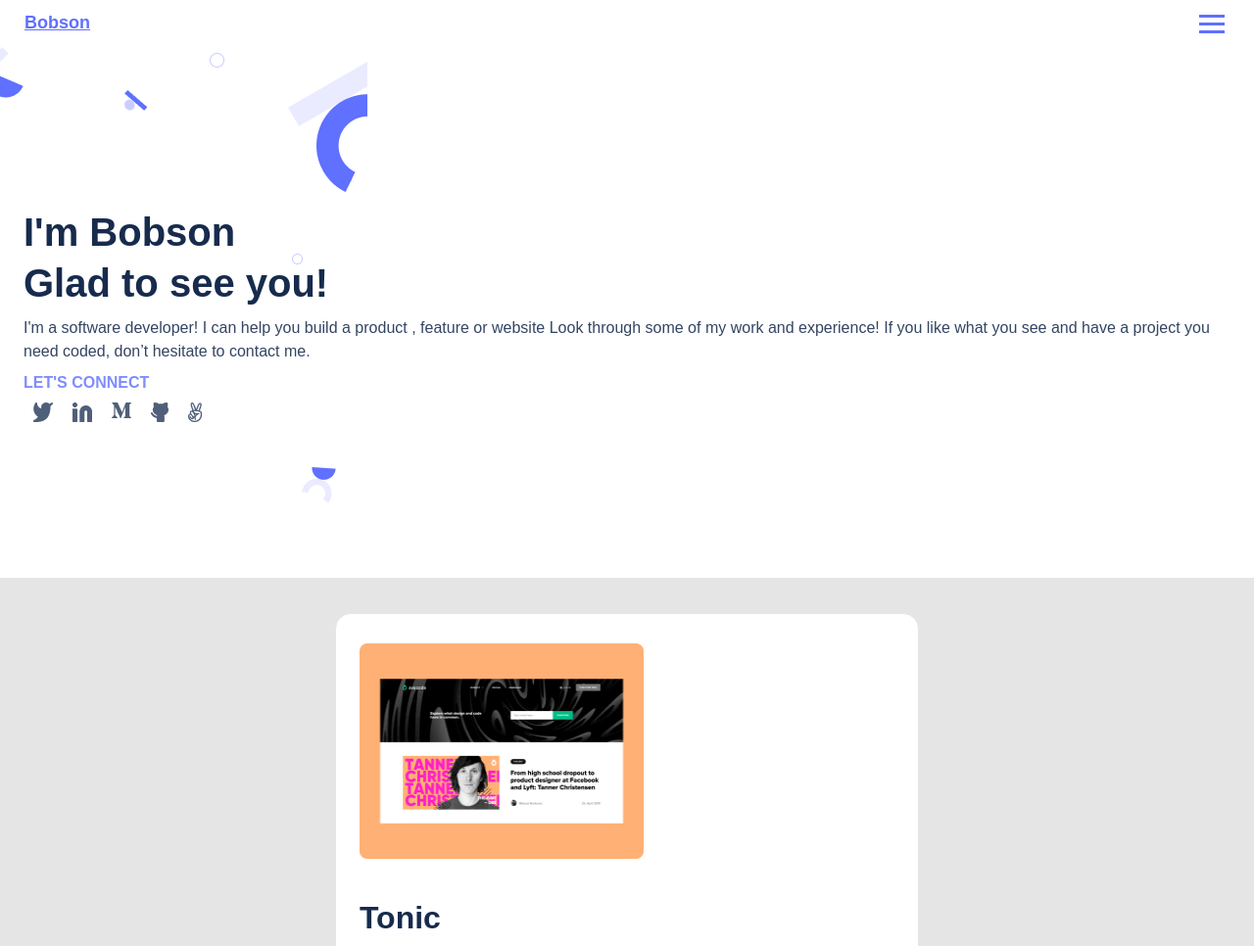
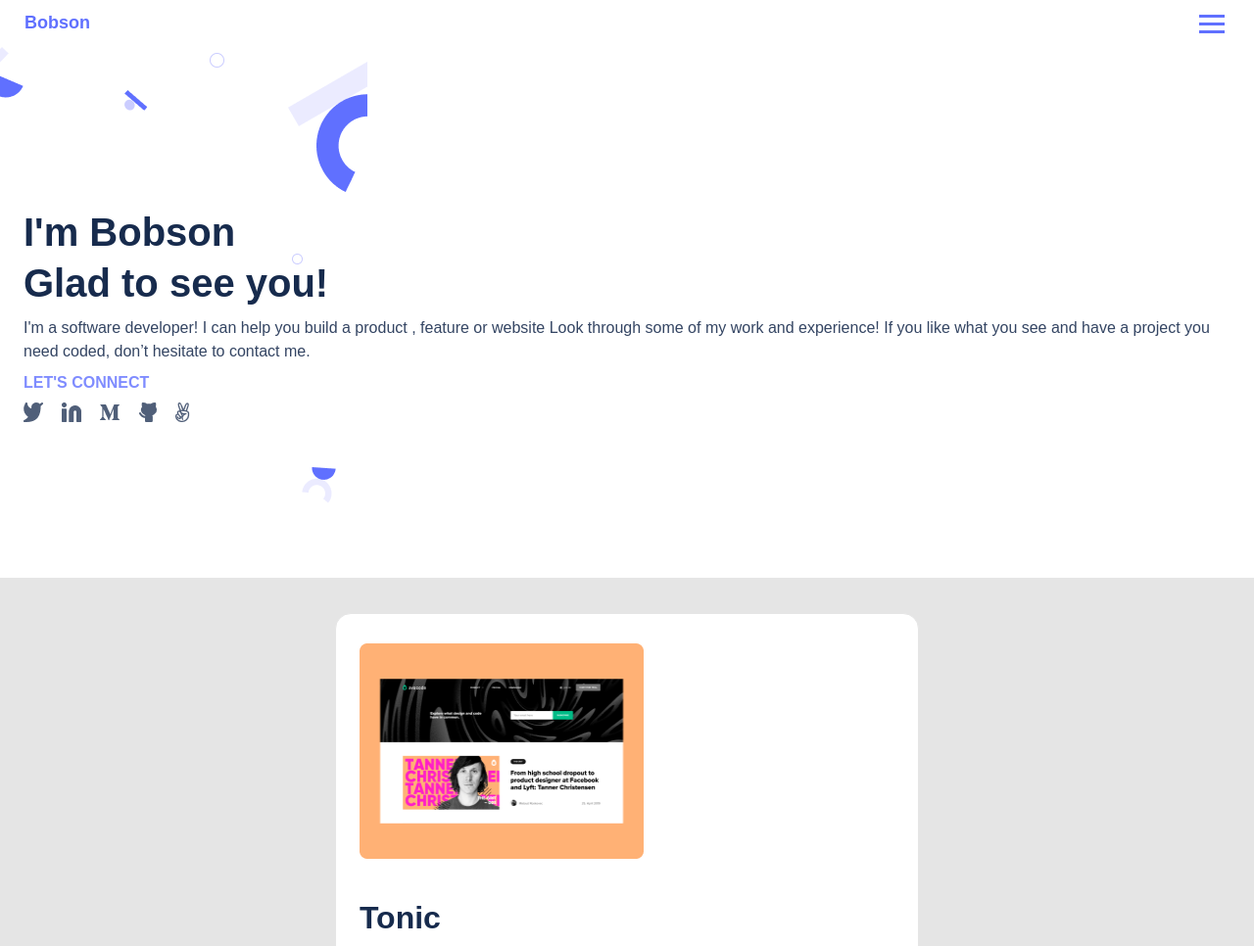
Before and after one commit to KALUNGI-J-BOBSON/Portfolio_Mobile_Finish_Projectt, a website: page index.html in a window 1280 px wide. Shown: the top 966 px of the page at 98% size. Drawn offline with Linux system fonts and the light colour scheme; a web font is replaced by a local one.

Commit message:
Modified style.css  file

```diff
--- a/style.css
+++ b/style.css
@@ -32,6 +32,7 @@
   line-height: 74%;
   font-weight: 700;
   color: #6070ff;
+  text-decoration: none;
 }
 
 .hambuger {
@@ -84,19 +85,30 @@
   font-weight: 600;
 }
 
+
 .social-media-icon {
+    display: flex;
+    align-items: center;
+    gap: 1.2rem;
+}
+
+.social-media {
+    padding: 0;
+}
+
+/* .social-media-icon {
   display: flex;
-}
+} */
 
 .social-media-icon li {
   list-style-type: none;
 }
 
-.social-media {
+/* .social-media {
   padding: 10px;
   color: rgba(80, 95, 121, 1);
   font-weight: 900;
-}
+}// */
 
 .second-section {
   display: grid;
```
